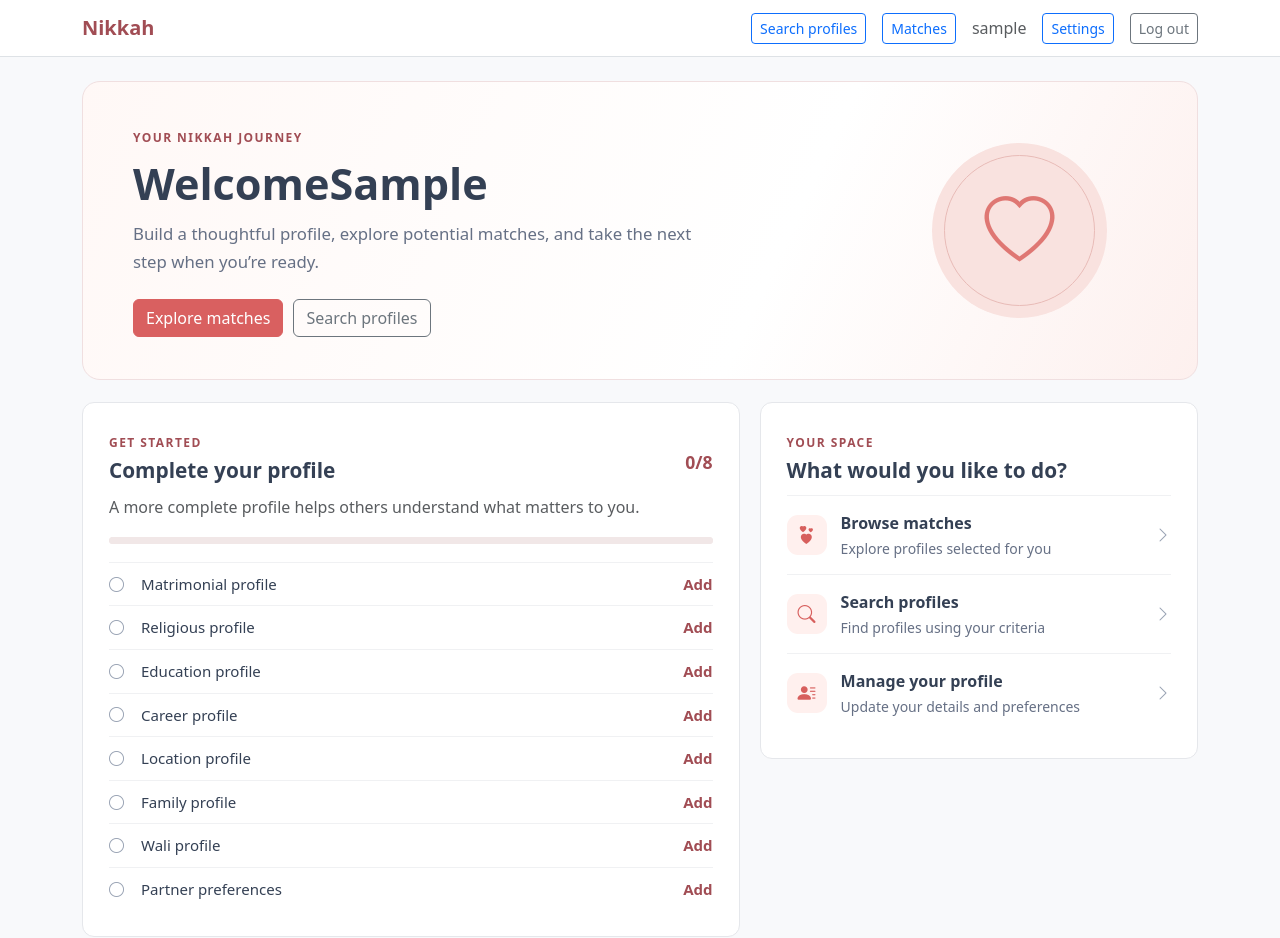
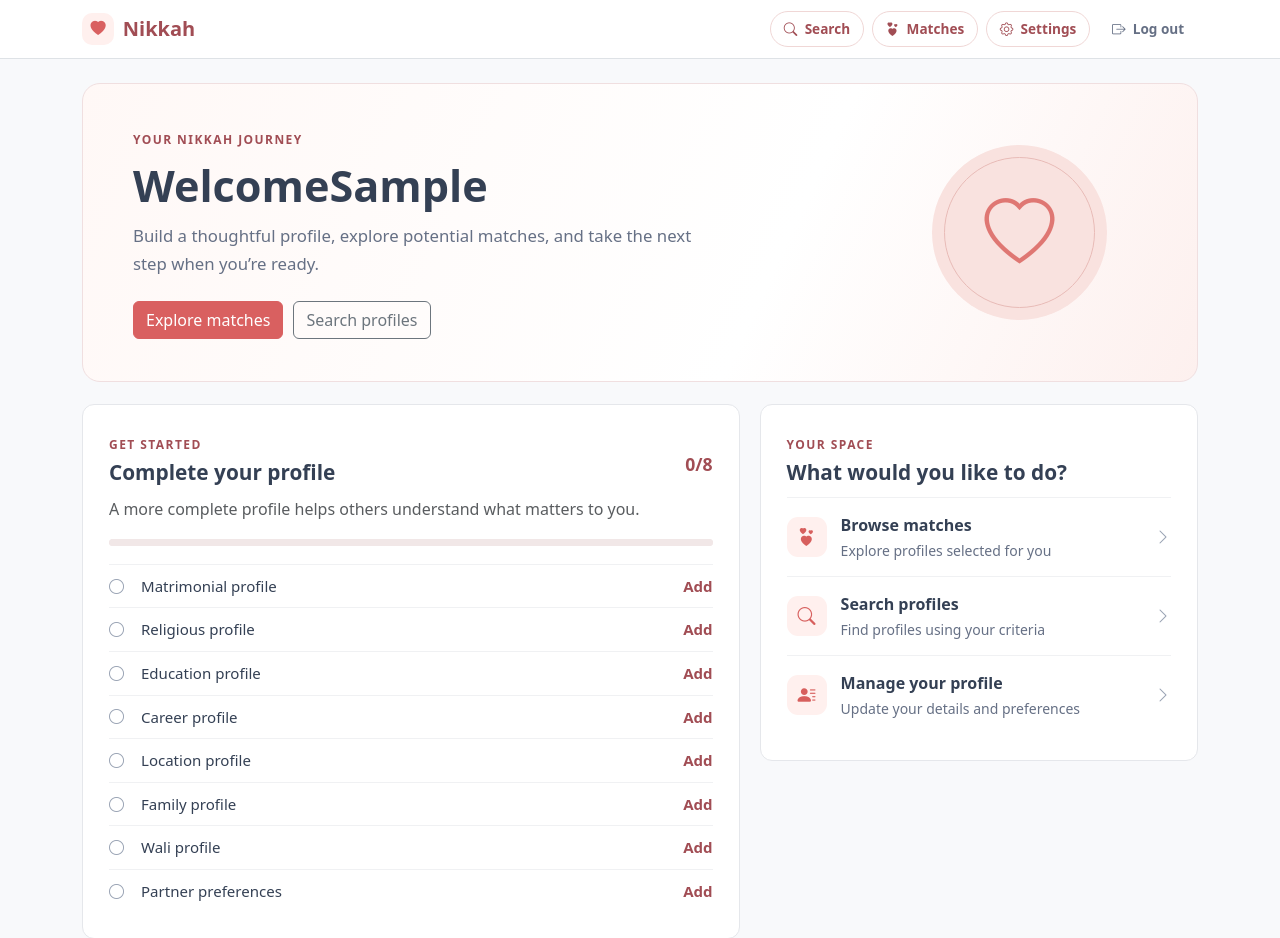
Before and after one commit to hajam09/nikkah, a Django app: page / in a window 1280 px wide. Shown: the top 938 px of the page. Run offline with Django 5.2, Linux system fonts and the light colour scheme; the visitor is signed in with stand-in values (Sample User, id 1); data comes from the database, SQL or seed files in the repository; data that the repository does not hold is empty.

Commit message:
NIKKAH-32 - Improving the navigation bar buttons

```diff
--- a/core/static/css/site.css
+++ b/core/static/css/site.css
@@ -18,8 +18,91 @@ body {
 }
 
 .navbar-brand {
+    display: inline-flex;
+    align-items: center;
+    gap: .55rem;
     color: var(--nikkah-primary-dark);
     font-weight: 750;
+}
+
+.navbar-brand:hover {
+    color: var(--nikkah-primary);
+}
+
+.navbar-brand-mark {
+    display: grid;
+    place-items: center;
+    width: 2rem;
+    height: 2rem;
+    border-radius: 10px;
+    background: var(--nikkah-soft);
+    color: var(--nikkah-primary);
+    font-size: .95rem;
+}
+
+.navbar-actions > form {
+    margin: 0;
+}
+
+.navbar .navbar-action {
+    display: inline-flex;
+    align-items: center;
+    justify-content: center;
+    gap: .45rem;
+    min-height: 36px;
+    padding: .4rem .8rem;
+    border: 1px solid #f0d7d6;
+    border-radius: 999px;
+    background: #fff;
+    color: var(--nikkah-primary-dark);
+    font-size: .85rem;
+    font-weight: 600;
+    line-height: 1;
+    transition: background-color .18s ease, border-color .18s ease, color .18s ease, transform .18s ease;
+}
+
+.navbar .navbar-action:hover,
+.navbar .navbar-action:focus-visible {
+    border-color: #e7b5b3;
+    background: var(--nikkah-soft);
+    color: var(--nikkah-primary-dark);
+    transform: translateY(-1px);
+}
+
+.navbar .navbar-login {
+    border-color: var(--nikkah-primary);
+    background: var(--nikkah-primary);
+    color: #fff;
+}
+
+.navbar .navbar-login:hover,
+.navbar .navbar-login:focus-visible {
+    border-color: #c75255;
+    background: #c75255;
+    color: #fff;
+}
+
+.navbar .navbar-logout {
+    border-color: transparent;
+    background: transparent;
+    color: var(--nikkah-muted);
+}
+
+.navbar .navbar-logout:hover,
+.navbar .navbar-logout:focus-visible {
+    border-color: #f0d7d6;
+    color: var(--nikkah-primary-dark);
+}
+
+.navbar-user {
+    display: inline-flex;
+    align-items: center;
+    gap: .4rem;
+    padding: .35rem .65rem;
+    border-radius: 999px;
+    background: #f7f7f9;
+    color: var(--nikkah-muted);
+    font-size: .85rem;
 }
 
 .btn-primary {
--- a/core/templates/core/base.html
+++ b/core/templates/core/base.html
@@ -7,25 +7,28 @@
     <title>{% block title %}Nikkah{% endblock %}</title>
     <link href="https://cdn.jsdelivr.net/npm/bootstrap@5.3.9/dist/css/bootstrap.min.css" rel="stylesheet"
           integrity="sha384-yEPZ7jP9S0QKiUQ0m3jjsO4ProIW7wvR9gXkI7JOGa2XVsw53Yke2bsdkBbjmmiX" crossorigin="anonymous">
+    <link href="https://cdn.jsdelivr.net/npm/bootstrap-icons@1.13.1/font/bootstrap-icons.min.css" rel="stylesheet">
     <link rel="stylesheet" href="{% static 'css/site.css' %}">
     {% block extra_head %}{% endblock %}
 </head>
 <body>
     <nav class="navbar bg-light border-bottom">
         <div class="container">
-            <a class="navbar-brand" href="{% url 'core:index-view' %}">Nikkah</a>
-            <div class="d-flex align-items-center gap-3">
+            <a class="navbar-brand" href="{% url 'core:index-view' %}">
+                <span class="navbar-brand-mark" aria-hidden="true"><i class="bi bi-heart-fill"></i></span>
+                Nikkah
+            </a>
+            <div class="navbar-actions d-flex align-items-center flex-wrap gap-2">
                 {% if user.is_authenticated %}
-                    <a class="btn btn-outline-primary btn-sm" href="{% url 'core:search-view' %}">Search profiles</a>
-                    <a class="btn btn-outline-primary btn-sm" href="{% url 'core:matches-view' %}">Matches</a>
-                    <span class="text-muted">{{ user.username }}</span>
-                    <a class="btn btn-outline-primary btn-sm" href="{% url 'core:settings-personal' %}">Settings</a>
+                    <a class="btn navbar-action" href="{% url 'core:search-view' %}"><i class="bi bi-search" aria-hidden="true"></i> Search</a>
+                    <a class="btn navbar-action" href="{% url 'core:matches-view' %}"><i class="bi bi-hearts" aria-hidden="true"></i> Matches</a>
+                    <a class="btn navbar-action" href="{% url 'core:settings-personal' %}"><i class="bi bi-gear" aria-hidden="true"></i> Settings</a>
                     <form method="post" action="{% url 'core:logout-view' %}">
                         {% csrf_token %}
-                        <button class="btn btn-outline-secondary btn-sm" type="submit">Log out</button>
+                        <button class="btn navbar-action navbar-logout" type="submit"><i class="bi bi-box-arrow-right" aria-hidden="true"></i> Log out</button>
                     </form>
                 {% else %}
-                    <a class="btn btn-outline-primary btn-sm" href="{% url 'core:login-view' %}">Log in</a>
+                    <a class="btn navbar-action navbar-login" href="{% url 'core:login-view' %}"><i class="bi bi-box-arrow-in-right" aria-hidden="true"></i> Log in</a>
                 {% endif %}
             </div>
         </div>
--- a/core/templates/core/home.html
+++ b/core/templates/core/home.html
@@ -4,7 +4,6 @@
 
 {% block extra_head %}
     {{ block.super }}
-    <link href="https://cdn.jsdelivr.net/npm/bootstrap-icons@1.13.1/font/bootstrap-icons.min.css" rel="stylesheet">
 {% endblock %}
 
 {% block content %}
```
